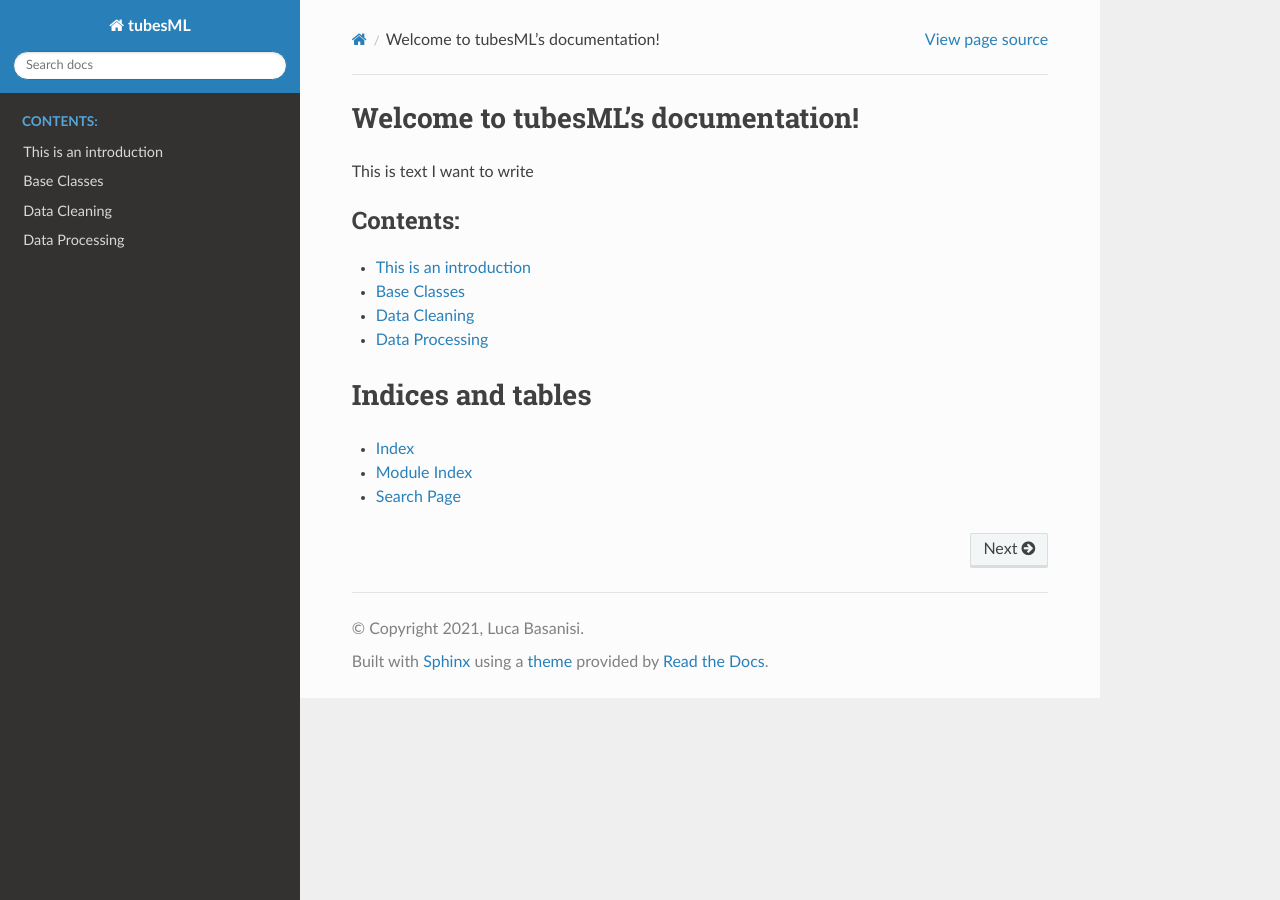
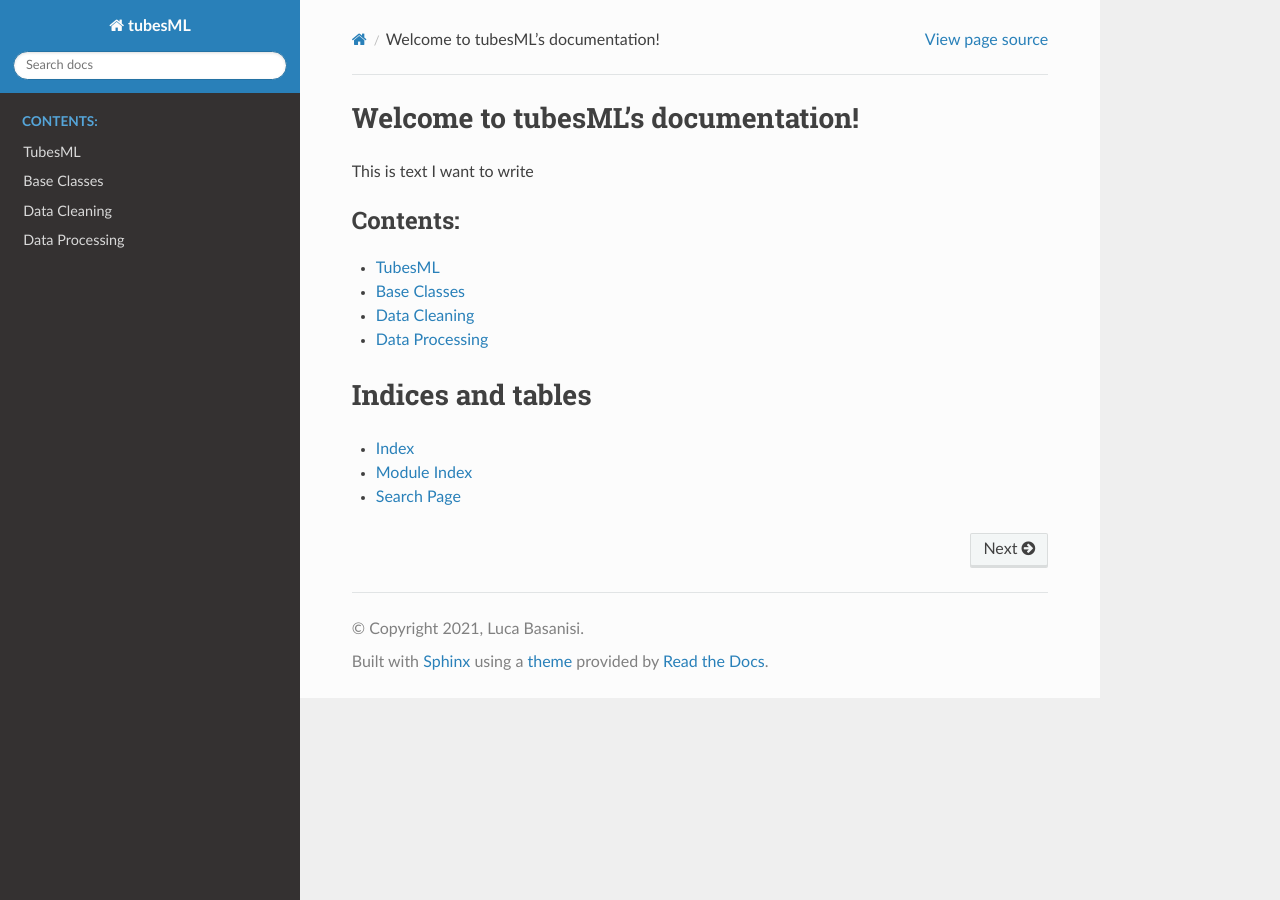
Before and after one commit to lucabasa/tubesML, a Sphinx documentation site: the page built from docs/source/index.rst, in a window 1280 px wide. Built offline with Sphinx 7.4.7 and the Read the Docs theme 2.0.0, drawn with Linux system fonts in a browser that asks for light colours.

Commit message:
cleaning and calling the readme for intro

```diff
--- a/docs/source/index.rst
+++ b/docs/source/index.rst
@@ -11,7 +11,7 @@
    intro
    base
    clean
-   scale
+   process
 
 
 
--- a/docs/source/intro.rst
+++ b/docs/source/intro.rst
@@ -1,2 +1 @@
-This is an introduction
-=======================
+.. include:: ../../README.rst
```
Also changed, not shown: docs/source/process.rst (renamed from docs/source/scale.rst).
